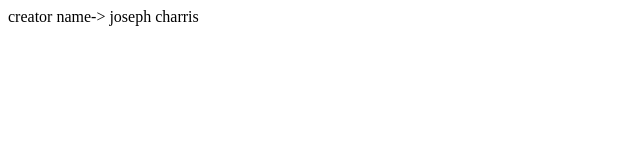
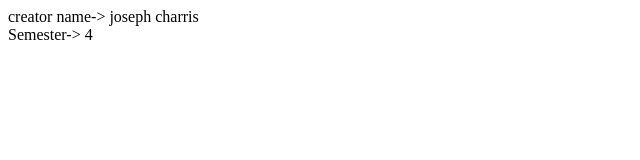
Before and after one commit to jcharris37/git-github-Netlife, a plain HTML site: page index.html in a window 1280 px wide. Shown: the full height of the page, 0-640 px from the left. Drawn offline with Linux system fonts and the light colour scheme.

Commit message:
add semester

```diff
--- a/index.html
+++ b/index.html
@@ -7,6 +7,8 @@
 </head>
 <body>
     <div>creator name-> joseph charris </div>
+    <div>Semester-> 4</div>
+
 
 
 </body>
```
